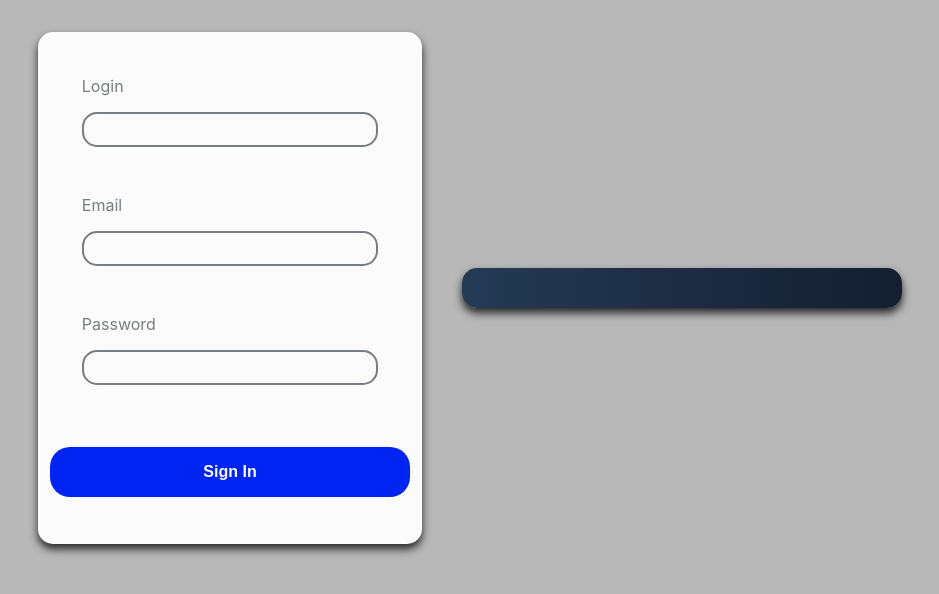
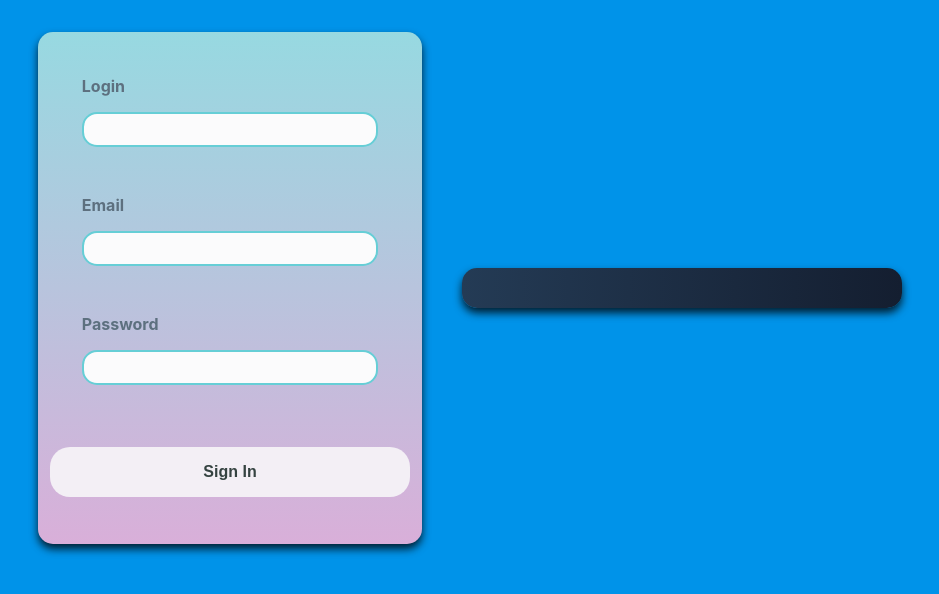
Before and after one commit to brunosm16/login-app, a React (Create React App) app: page / in a window 1280 px wide. Shown: the top 594 px of the page, without its empty margins (170-1109 px from the left). Built offline with nearby package versions, Linux system fonts and the light colour scheme.

Commit message:
styles changed. Closes #7.

```diff
--- a/src/components/UI/Button/Button.module.css
+++ b/src/components/UI/Button/Button.module.css
@@ -7,13 +7,14 @@
 	border-radius: 20px;
 	border: transparent;
 	cursor: pointer;
-	color: #fbfbfc;
-	background: #0024f1;
+	color: #354341;
+	background: #F3EFF5;
 	border-radius: 20px;
 	transition: all 0.3s ease-in-out;
+	font-weight: bold;
 }
 
 .button:hover {
 	background-color: #9fb3d2;
-	color: #354341;
+	color: #fff;
 }
--- a/src/components/UI/Input/Input.module.css
+++ b/src/components/UI/Input/Input.module.css
@@ -2,7 +2,7 @@
 	border-radius: 15px;
 	padding: 0.5rem;
 	outline: none;
-	border: 2px solid #797d81;
+	border: 2px solid #66CED6;
 	background: #fbfbfc;
 	color: #354341;
 }
--- a/src/components/UI/Label/Label.module.css
+++ b/src/components/UI/Label/Label.module.css
@@ -1,4 +1,5 @@
 .label {
-    color : #797d81;
+    color : #5D707F;
+    font-weight: bold;
     font-size: 1rem;
 }
--- a/src/components/Users/AddUser.module.css
+++ b/src/components/Users/AddUser.module.css
@@ -22,8 +22,8 @@
 	max-width: 85%;
 	height: 30rem;
 	margin: 2rem auto;
-	background-color: var(--clr-primary-2);
-	color: #888888;
+	background-color: #d9afd9;
+	background-image: linear-gradient(0deg, #d9afd9 0%, #97d9e1 100%);
 }
 
 .actions {
--- a/src/index.css
+++ b/src/index.css
@@ -1,5 +1,9 @@
 body {
 	margin: 0;
+	height: 100%;
+	background-attachment: fixed;
+	background-origin: initial;
+	background-repeat: no repeat;
 	font-family: -apple-system, BlinkMacSystemFont, 'Segoe UI', 'Roboto', 'Oxygen',
 		'Ubuntu', 'Cantarell', 'Fira Sans', 'Droid Sans', 'Helvetica Neue',
 		sans-serif;
@@ -8,10 +12,19 @@ body {
 }
 
 html {
-	background-color: #b8b8b8;
+	background-color: #0093e9;
+	background-image: linear-gradient(160deg, #0093e9 0%, #80d0c7 100%);
+	min-height: 100%;
 }
 
 code {
 	font-family: source-code-pro, Menlo, Monaco, Consolas, 'Courier New',
 		monospace;
 }
+
+@media screen and (min-height: 768px) {
+	html {
+		background: #0093e9;
+		background-image: none;
+	}
+}
```
